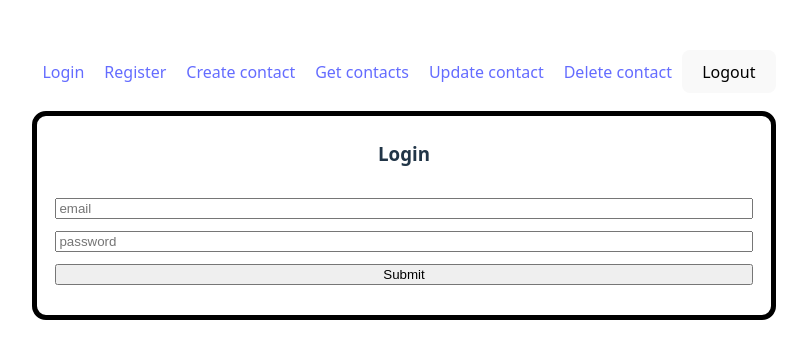
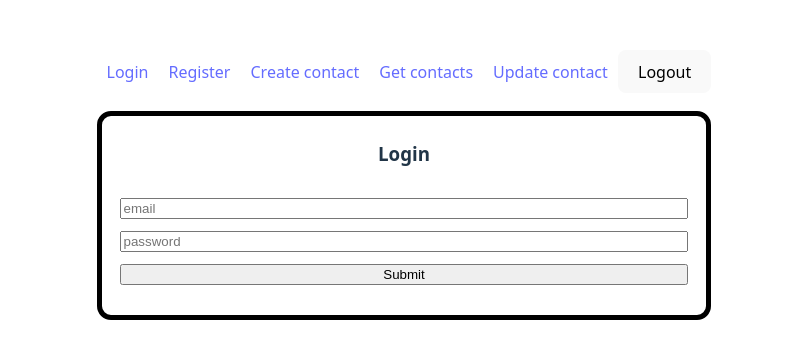
Before and after one commit to Jeremie-PARANT/MyContacts, a React (Vite) app in the folder client/: page / in a window 1280 px wide. Shown: the top 358 px of the page, without its empty margins (236-1043 px from the left). Built offline with nearby package versions, Linux system fonts and the light colour scheme.

Commit message:
fix header & routing

```diff
--- a/client/src/components/Header.jsx
+++ b/client/src/components/Header.jsx
@@ -24,9 +24,6 @@ function Header() {
         <NavLink to="/contact/update" className={({ isActive }) => isActive ? "active" : ""}>
           Update contact
         </NavLink>
-        <NavLink to="/contact/delete" className={({ isActive }) => isActive ? "active" : ""}>
-          Delete contact
-        </NavLink>
         <button onClick={Logout}>
           Logout
         </button>
--- a/client/src/main.jsx
+++ b/client/src/main.jsx
@@ -8,7 +8,6 @@ import Register from './pages/Register.jsx'
 import CreateContact from './pages/CreateContact.jsx'
 import GetContacts from "./pages/GetContacts.jsx";
 import UpdateContact from "./pages/UpdateContact.jsx";
-import DeleteContact from "./pages/DeleteContact.jsx";
 
 const root = document.getElementById("root");
 
@@ -21,7 +20,6 @@ ReactDOM.createRoot(root).render(
       <Route path="contact/create" element={<CreateContact />} />
       <Route path="contact/get" element={<GetContacts />} />
       <Route path="contact/update" element={<UpdateContact />} />
-      <Route path="contact/delete" element={<DeleteContact />} />
     </Routes>
   </BrowserRouter>,
 );
```
